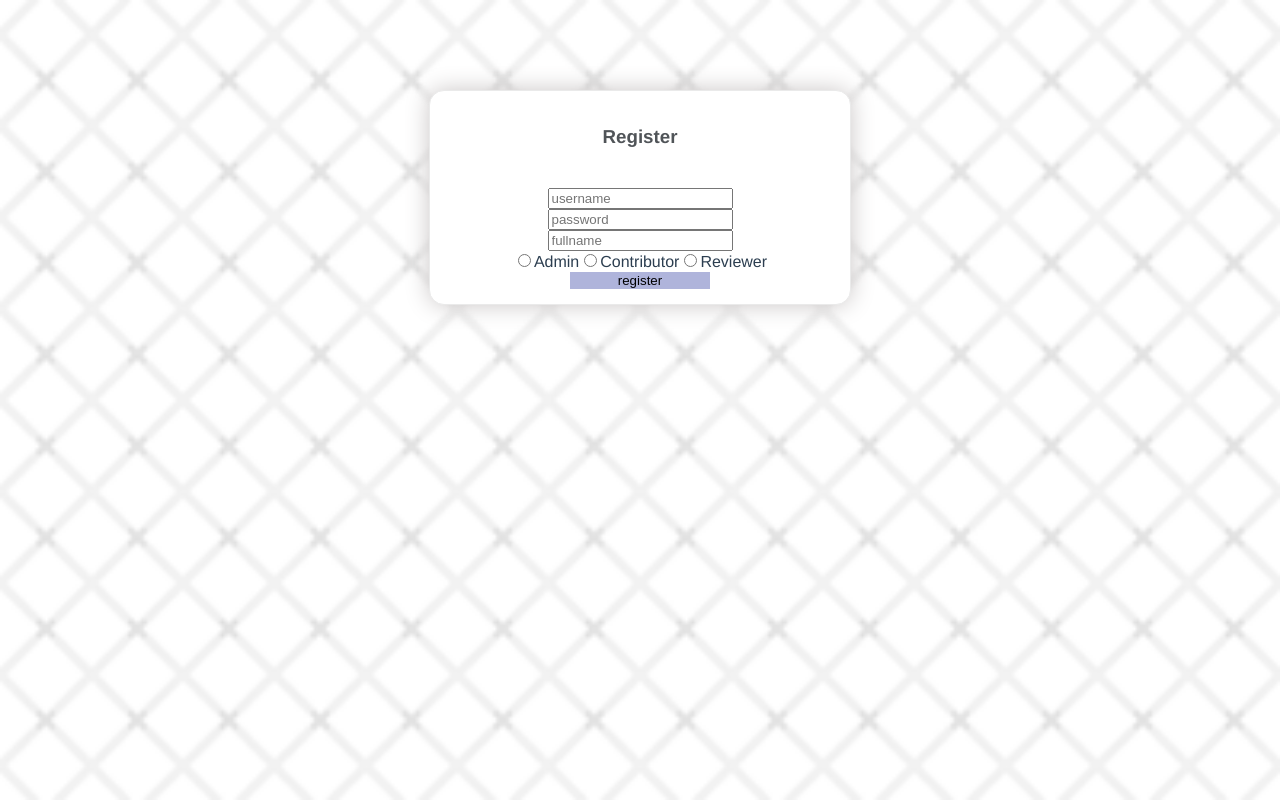
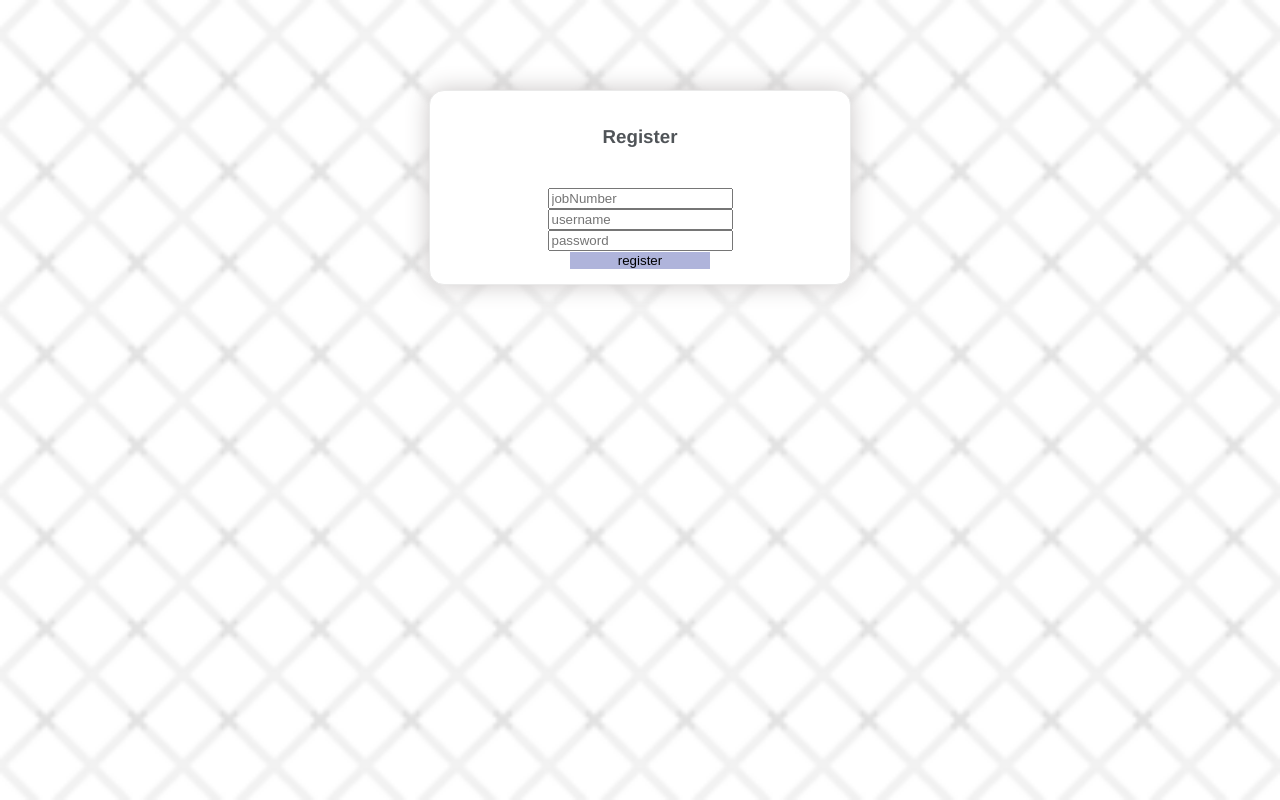
Before and after one commit to YangYunteng/Database-Frontend, a Vue app: page /#/register in a window 1280 px wide. Built offline with nearby package versions, Linux system fonts and the light colour scheme.

Commit message:
本地修复

```diff
--- a/src/components/Login.vue
+++ b/src/components/Login.vue
@@ -7,11 +7,11 @@
              label-width="0px"
              v-loading="loading">
       <h3 class="login_title">Login</h3>
-      <el-form-item prop="username">
+      <el-form-item prop="jobNumber">
         <el-input type="text"
-                  v-model="loginForm.username"
+                  v-model="loginForm.jobNumber"
                   auto-complete="off"
-                  placeholder="username"></el-input>
+                  placeholder="jobNumber"></el-input>
       </el-form-item>
       <el-form-item prop="password">
         <el-input type="password"
@@ -22,10 +22,12 @@
       <el-form-item style="width: 100%">
         <el-button type="primary"
                    style="width: 40%;background: #afb4db;border: none"
-                   v-on:click="login">login</el-button>
+                   v-on:click="login">login
+        </el-button>
         <router-link to="register">
           <el-button type="primary"
-                     style="width: 40%;background: #afb4db;border: none">register</el-button>
+                     style="width: 40%;background: #afb4db;border: none">register
+          </el-button>
         </router-link>
       </el-form-item>
     </el-form>
@@ -36,31 +38,32 @@
 <script>
   export default {
     name: 'Login',
-  data () {
+    data() {
       return {
         loginForm: {
-        username: '',
+          jobNumber: '',
           password: ''
         },
         rules: {
-        username: [{required: true, message: '', trigger: 'blur'}],
+          jobNumber: [{required: true, message: '', trigger: 'blur'}],
           password: [{required: true, message: '', trigger: 'blur'}]
         },
         loading: false
       }
     },
     methods: {
-    login () {
+      login() {
         this.$axios.post('/login', {
-        username: this.loginForm.username,
+          jobNumber: this.loginForm.jobNumber,
           password: this.loginForm.password
         })
           .then(resp => {
             alert(resp.status);
-          if (resp.status === 200 && resp.data.hasOwnProperty("token")) {
-            this.$store.commit('login', resp.data);
-            this.$router.replace({path: '/'})
-          } else{
+            console.log(resp);
+            if (resp.status === 200 && resp.data.result === 0) {
+              // this.$store.commit('login', resp.data);
+              this.$router.replace('/home')
+            } else {
               alert('login error1')
             }
           })
@@ -74,7 +77,7 @@ export default {
 </script>
 
 <style scoped>
-  #base_login{
+  #base_login {
     background: url("../assets/background/checkerboard-cross.png") repeat;
     background-position: center;
     height: 100%;
@@ -82,11 +85,13 @@ export default {
     background-size: cover;
     position: fixed;
   }
-  body{
+
+  body {
     margin: 0px;
     padding: 0px;
   }
-  .login_container{
+
+  .login_container {
     border-radius: 15px;
     background-clip: padding-box;
     margin: 90px auto;
@@ -96,6 +101,7 @@ export default {
     border: 1px solid #eaeaea;
     box-shadow: 0 0 25px #cac6c6;
   }
+
   .login_title {
     margin: 0px auto 40px auto;
     text-align: center;
--- a/src/components/Register.vue
+++ b/src/components/Register.vue
@@ -3,6 +3,10 @@
     <el-form :model="registerForm" :rules="rules" class="register_container" label-position="left"
              label-width="0px" v-loading="loading" :ref="registerForm">
       <h3 class="register_title">Register</h3>
+      <el-form-item prop="jobNumber">
+        <el-input type="text" v-model="registerForm.jobNumber"
+                  auto-complete="off" placeholder="jobNumber"></el-input>
+      </el-form-item>
       <el-form-item prop="username">
         <el-input type="text" v-model="registerForm.username"
                   auto-complete="off" placeholder="username"></el-input>
@@ -11,19 +15,18 @@
         <el-input type="password" v-model="registerForm.password"
                   auto-complete="off" placeholder="password"></el-input>
       </el-form-item>
-      <el-form-item prop="fullname">
-        <el-input type="text" v-model="registerForm.fullname"
-                  auto-complete="off" placeholder="fullname"></el-input>
-      </el-form-item>
-      <el-form-item prop="usertype">
-        <el-radio-group v-model="registerForm.usertype" @change="userTypeChange">
-          <el-radio label="Admin" border>Admin</el-radio>
-          <el-radio label="Contributor" border>Contributor</el-radio>
-          <el-radio label="Reviewer" border>Reviewer</el-radio>
-        </el-radio-group>
-      </el-form-item>
+
+      <!--<el-form-item prop="usertype">-->
+      <!--<el-radio-group v-model="registerForm.usertype" @change="userTypeChange">-->
+      <!--<el-radio label="Admin" border>Admin</el-radio>-->
+      <!--<el-radio label="Contributor" border>Contributor</el-radio>-->
+      <!--<el-radio label="Reviewer" border>Reviewer</el-radio>-->
+      <!--</el-radio-group>-->
+      <!--</el-form-item>-->
       <el-form-item style="width: 100%">
-        <el-button type="primary" style="width: 40%;background: #afb4db;border: none" v-on:click="register(registerForm)">register</el-button>
+        <el-button type="primary" style="width: 40%;background: #afb4db;border: none"
+                   v-on:click="register(registerForm)">register
+        </el-button>
       </el-form-item>
     </el-form>
   </div>
@@ -32,9 +35,9 @@
 <script>
   export default {
     name: 'Register',
-  data () {
+    data() {
       const dataValid = (rule, value, callback) => {
-      if(!value || value === '') {
+        if (!value || value === '') {
           return callback(new Error('Can\'t be empty'))
         }
 
@@ -44,15 +47,15 @@ export default {
         registerForm: {
           username: '',
           password: '',
-        fullname: '',
-        usertype: ''
+          jobNumber: '',
+          // usertype: ''
         },
         rules: {
           // blur 失去鼠标焦点时触发验证
           username: [{required: true, message: '', trigger: 'blur'}, {validator: dataValid, trigger: 'blur'}],
           password: [{required: true, message: '', trigger: 'blur'}, {validator: dataValid, trigger: 'blur'}],
-        fullname: [{required: true, message: '', trigger: 'blur'}, {validator: dataValid, trigger: 'blur'}],
-        usertype: [{required: true, message: '', trigger: 'blur'}, {validator: dataValid, trigger: 'blur'}]
+          jobNumber: [{required: true, message: '', trigger: 'blur'}, {validator: dataValid, trigger: 'blur'}],
+          // usertype: [{required: true, message: '', trigger: 'blur'}, {validator: dataValid, trigger: 'blur'}]
         },
         loading: false
       }
@@ -60,23 +63,23 @@ export default {
     methods: {
       userTypeChange() {
       },
-    register (formName) {
+      register(formName) {
         this.$refs[formName].validate(valid => {
-        if(valid){
+          if (valid) {
             this.$axios.post('/register', {
                 username: this.registerForm.username,
                 password: this.registerForm.password,
-              fullname: this.registerForm.fullname,
-              authorities: [this.registerForm.usertype]
+                jobNumber: this.registerForm.jobNumber
               }
             )
               .then(resp => {
                 // 根据后端的返回数据修改
-              if(resp.status === 200 && resp.data.hasOwnProperty("id")) {
+                console.log(resp);
+                if (resp.status === 200 && resp.data.result === 0) {
                   // 跳转到login
                   alert('successful registration')
-                this.$router.replace('/login')
-              } else{
+                  this.$router.replace('/')
+                } else {
                   alert('register error')
                 }
               })
@@ -94,7 +97,7 @@ export default {
 </script>
 
 <style scoped>
-  #base_register{
+  #base_register {
     background: url("../assets/background/checkerboard-cross.png") repeat;
     background-position: center;
     height: 100%;
@@ -102,7 +105,8 @@ export default {
     background-size: cover;
     position: fixed;
   }
-  .register_container{
+
+  .register_container {
     border-radius: 15px;
     background-clip: padding-box;
     margin: 90px auto;
@@ -112,7 +116,8 @@ export default {
     border: 1px solid #eaeaea;
     box-shadow: 0 0 25px #cac6c6;
   }
-  .register_title{
+
+  .register_title {
     margin: 0px auto 40px auto;
     text-align: center;
     color: #505458;
--- a/src/router/index.js
+++ b/src/router/index.js
@@ -5,43 +5,44 @@ import Login from '@/components/Login'
 import Register from '@/components/Register'
 import store from '../store'
 
-Vue.use(Router)
+Vue.use(Router);
 
 export const router = new Router({
   routes: [
     {
-      path: '/',
+      path: '/home',
       name: 'HelloWorld',
       component: HelloWorld,
       meta: {
         requireAuth: true // 需要登录权限
       }
     },
-    {
-      path: '/login',
-      name: 'Login',
-      component: Login
-    },
+
     {
       path: '/register',
       name: 'Register',
       component: Register
-    }
+    },
+    {
+      path: '/',
+      name: 'Login',
+      component: Login
+    },
   ]
-})
+});
 
 // 前端登录拦截
-router.beforeEach(function (to, from ,next) {
-  if (to.matched.some(record => record.meta.requireAuth)) {
-    if (store.state.token) {
-      next()
-    } else {
-      next({
-        path: '/login',
-        query: {redirect: to.fullPath} // 登录成功之后重新跳转到该路由
-      })
-    }
-  } else {
-    next()
-  }
-})
+// router.beforeEach(function (to, from, next) {
+//   if (to.matched.some(record => record.meta.requireAuth)) {
+//     if (store.state.token) {
+//       next()
+//     } else {
+//       next({
+//         path: '/login',
+//         query: {redirect: "/"} // 登录成功之后重新跳转到该路由
+//       })
+//     }
+//   } else {
+//     next()
+//   }
+// });
```
Lines whose indentation alone changed are shown as unchanged.
